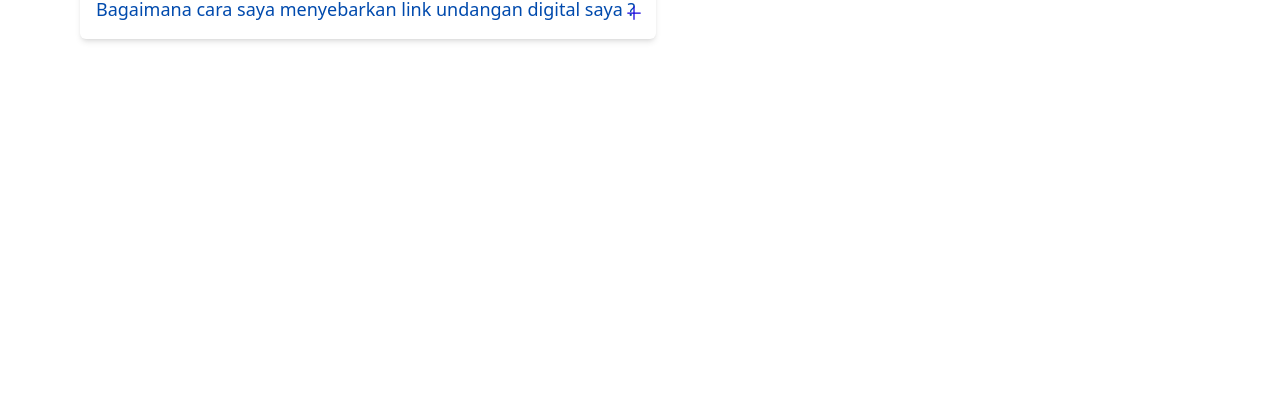
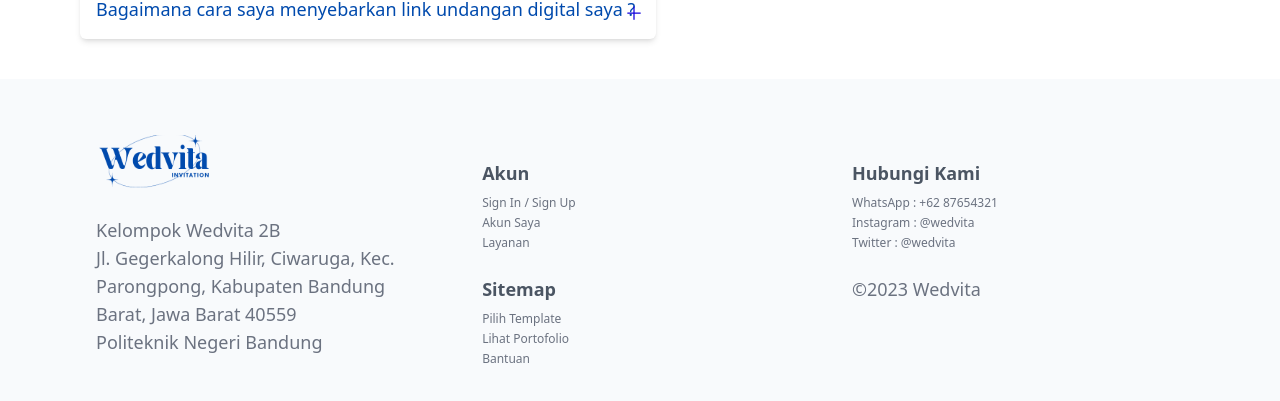
Before and after one commit to Wedvita-Tim2/front-end-wedvita-tim2, a React (Create React App) app: page / in a window 1280 px wide. Shown: the part 3310-3711 px from the top of the page. Before the commit the page ends 3389 px from the top, so only its background shows below. Built offline with nearby package versions, Linux system fonts and the light colour scheme; no server answers.

Commit message:
<add> add footer

```diff
--- a/src/App.js
+++ b/src/App.js
@@ -1,4 +1,5 @@
 import './App.css';
+import Footer from './parts/Footer';
 import Navbar from './parts/Navbar';
 import AppRouter from './router';
 
@@ -8,6 +9,7 @@ function App() {
     <div className="App font-sans">
       <Navbar/>
       <AppRouter/>
+      <Footer/>
     </div>
   );
 }
--- /dev/null
+++ b/src/parts/Footer.js
@@ -0,0 +1,69 @@
+import { useLocation } from "react-router-dom"
+import Button from "../elements/Buttons";
+
+const Footer = () =>{
+
+    const location = useLocation();
+    let isShow = location.pathname === '/login' || location.pathname ==='/register'
+
+    return(
+    <footer className={`${isShow?'hidden':''} bg-slate-50 px-1 py-3 md:py-6 md:px-16`}>
+        <div className="flex item-center justify-between relative w-full mt-6 md:mt-8">
+            <div className="w-1/2">
+                <Button type={'link'} href={'/'} className={''}>
+                    <img src="/logo.svg" alt="Logo" className="scale-75 md:scale-100" />
+                </Button>
+                <p className="text-gray-500 decoration-1 text-xs md:text-lg ml-8">
+                    Kelompok Wedvita 2B
+                </p>
+                <p className="text-gray-500 decoration-1 text-xs md:text-lg ml-8">
+                    Jl. Gegerkalong Hilir, Ciwaruga, Kec. Parongpong, Kabupaten Bandung Barat, Jawa Barat 40559
+                </p>
+                <p className="text-gray-500 decoration-1 text-xs md:text-lg ml-8">
+                    Politeknik Negeri Bandung
+                </p>
+            </div>
+            <div className="w-1/2 py-6 px-4 md:ml-9">
+                <div className="">
+                    <p className="text-gray-600 decoration-1 text-xs md:text-lg font-bold mb-2">Akun</p>
+                    <Button type={'link'} href={'/login'}>
+                        <p className="text-gray-500 decoration-1 text-xs  text-left mb-1 md:text-md">Sign In / Sign Up</p>
+                    </Button>
+                    <Button type={'link'} href={'/'}>
+                        <p className="text-gray-500 decoration-1 text-xs text-left mb-1 md:text-md">Akun Saya</p>
+                    </Button>
+                    <Button type={'link'} href={'/'}>
+                        <p className="text-gray-500 decoration-1 text-xs text-left mb-1 md:text-md">Layanan</p>
+                    </Button>
+                    <div className="mt-6">
+                        <p className="text-gray-600 decoration-1 text-xs md:text-lg font-bold mb-2">Sitemap</p>
+                        <Button type={'link'} href={'/template'}>
+                            <p className="text-gray-500 decoration-1 text-xs text-left mb-1 md:text-md">Pilih Template</p>
+                        </Button>
+                        <Button type={'link'} href={'/'}>
+                            <p className="text-gray-500 decoration-1 text-xs text-left mb-1 md:text-md">Lihat Portofolio</p>
+                        </Button>
+                        <Button type={'link'} href={'/'}>
+                            <p className="text-gray-500 decoration-1 text-xs text-left mb-1 md:text-md">Bantuan</p>
+                        </Button>
+                    </div>
+                </div>
+            </div>
+            <div className="w-1/2 py-6 px-2">
+                <div className="">
+                    <p className="text-gray-600 decoration-1 text-xs font-bold mb-2 md:text-lg">Hubungi Kami</p>
+
+                    <p className="text-gray-500 decoration-1 text-xs text-left mb-1 md:text-md">WhatsApp : +62 87654321</p>
+                    <p className="text-gray-500 decoration-1 text-xs text-left mb-1 md:text-md">Instagram : @wedvita</p>
+                    <p className="text-gray-500 decoration-1 text-xs text-left mb-1 md:text-md">Twitter : @wedvita</p>
+                    <div className="mt-6">
+                        <p className="text-gray-500 decoration-1 text-xs text-left mb-1 md:text-lg">©2023 Wedvita</p>
+                    </div>
+                </div>
+            </div>
+        </div>
+    </footer>
+    )
+}
+
+export default Footer
```
